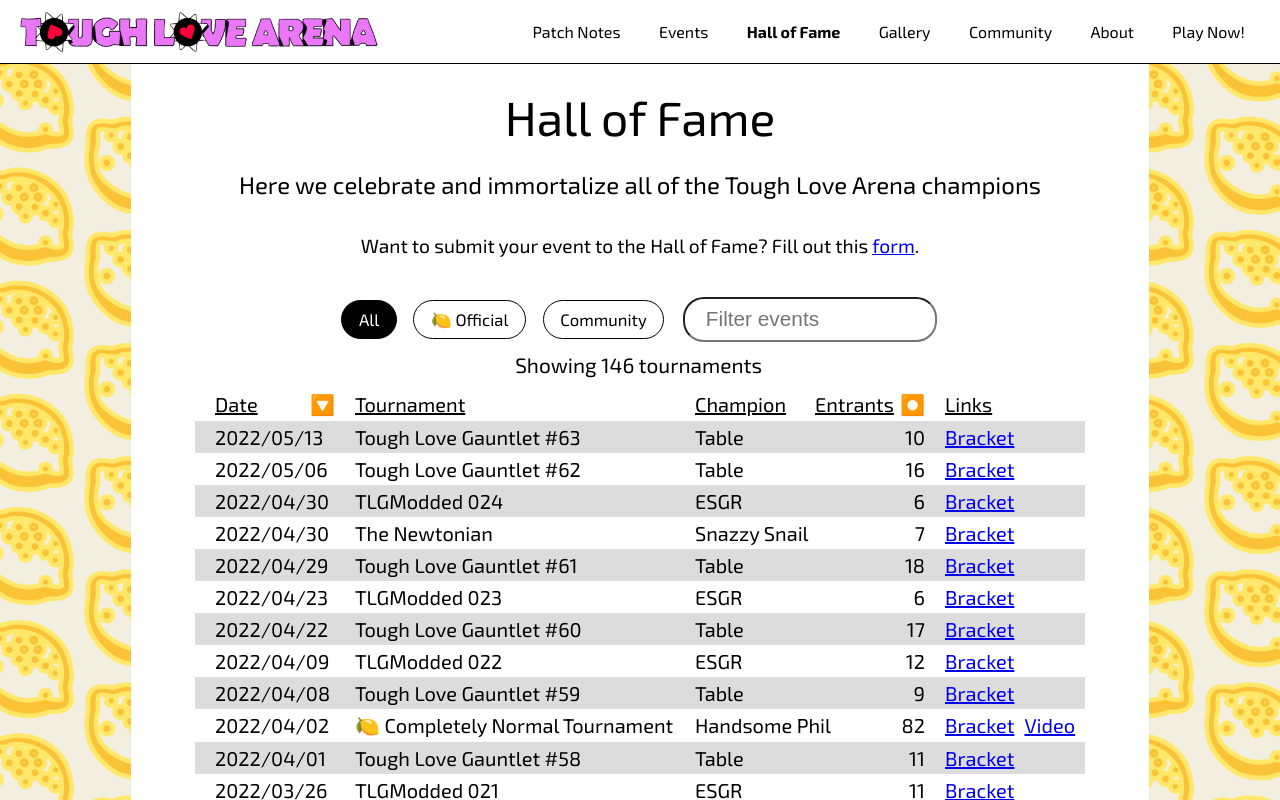
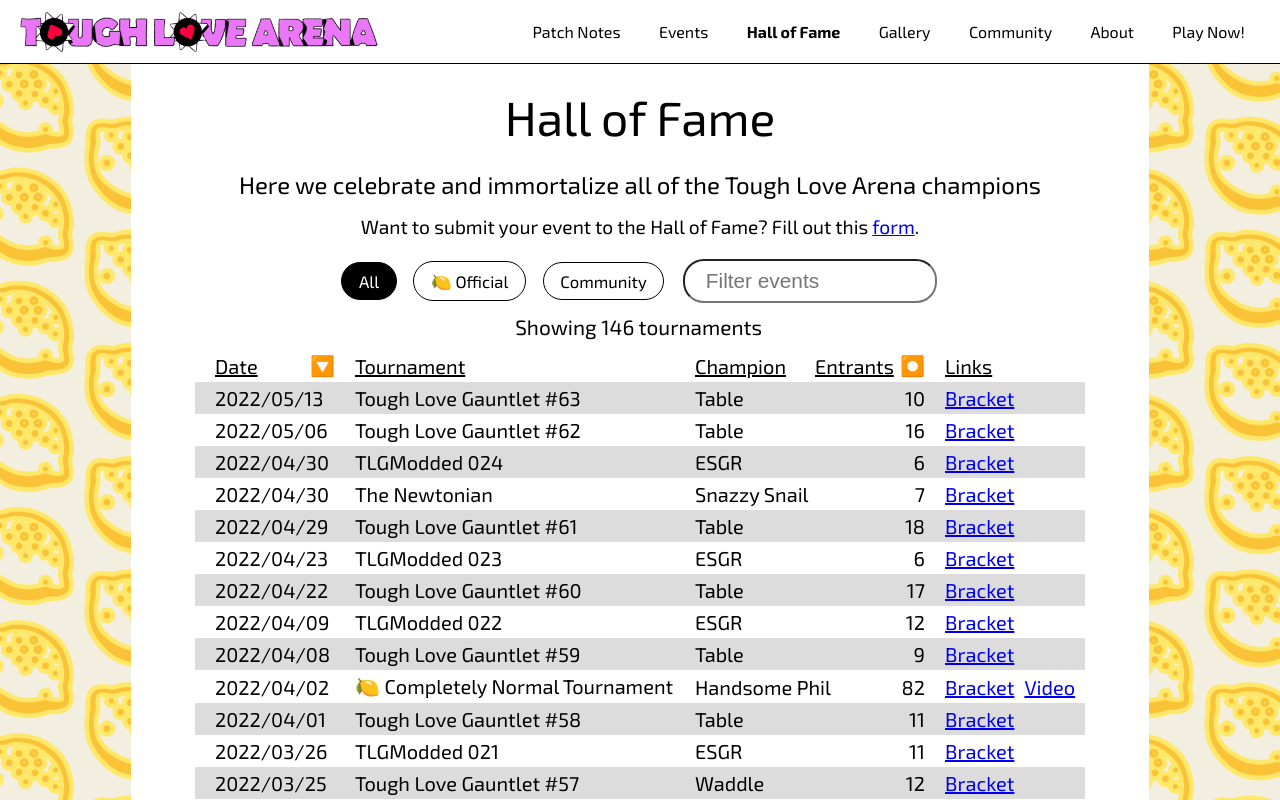
Before and after one commit to toughlovearena/about.toughlovearena.com, a Next.js app: page /fame in a window 1280 px wide. Shown: the top 800 px of the page. Built offline with nearby package versions, Linux system fonts and the light colour scheme.

Commit message:
style fame header

```diff
--- a/components/fame/FameHeader.module.css
+++ b/components/fame/FameHeader.module.css
@@ -1,12 +1,7 @@
 .header {
   text-align: center;
   max-width: 800px;
-  font-size: 1.5em;
-}
-
-.social {
-  font-size: 0.8em;
-  margin: 1em 0;
+  font-size: 1.2em;
 }
 
 @media (max-width: 600px) {
--- a/components/fame/FameHeader.tsx
+++ b/components/fame/FameHeader.tsx
@@ -4,10 +4,8 @@ import styles from './FameHeader.module.css'
 export const FameHeader = () => {
   return (
     <div className={styles.header}>
-      <div className={styles.social}>
-        Want to submit your event to the Hall of Fame?
-        Fill out this <a href={CONSTANTS.URLs.Form}>form</a>.
-      </div>
+      Want to submit your event to the Hall of Fame?
+      Fill out this <a href={CONSTANTS.URLs.Form}>form</a>.
     </div>
   );
 }
```
